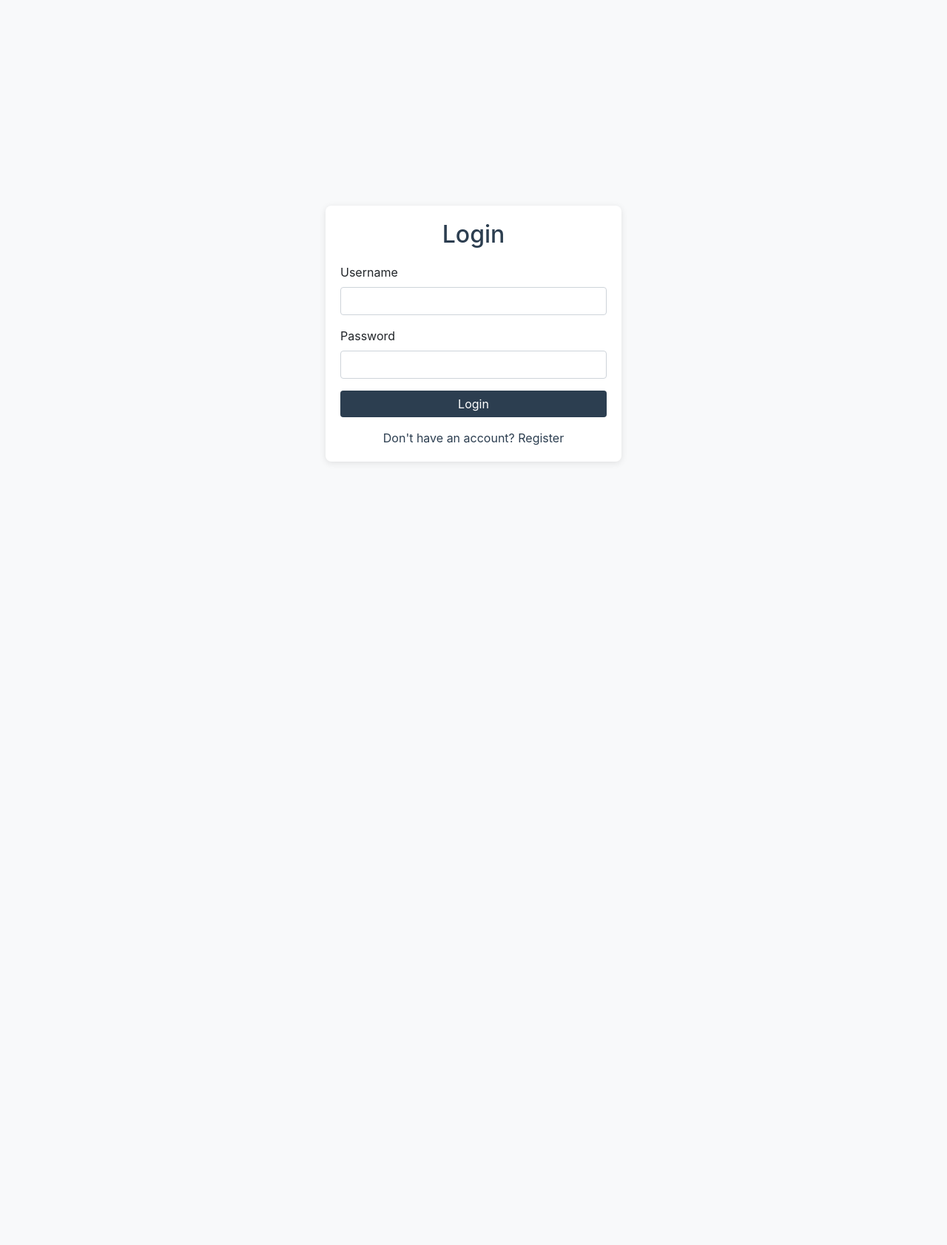
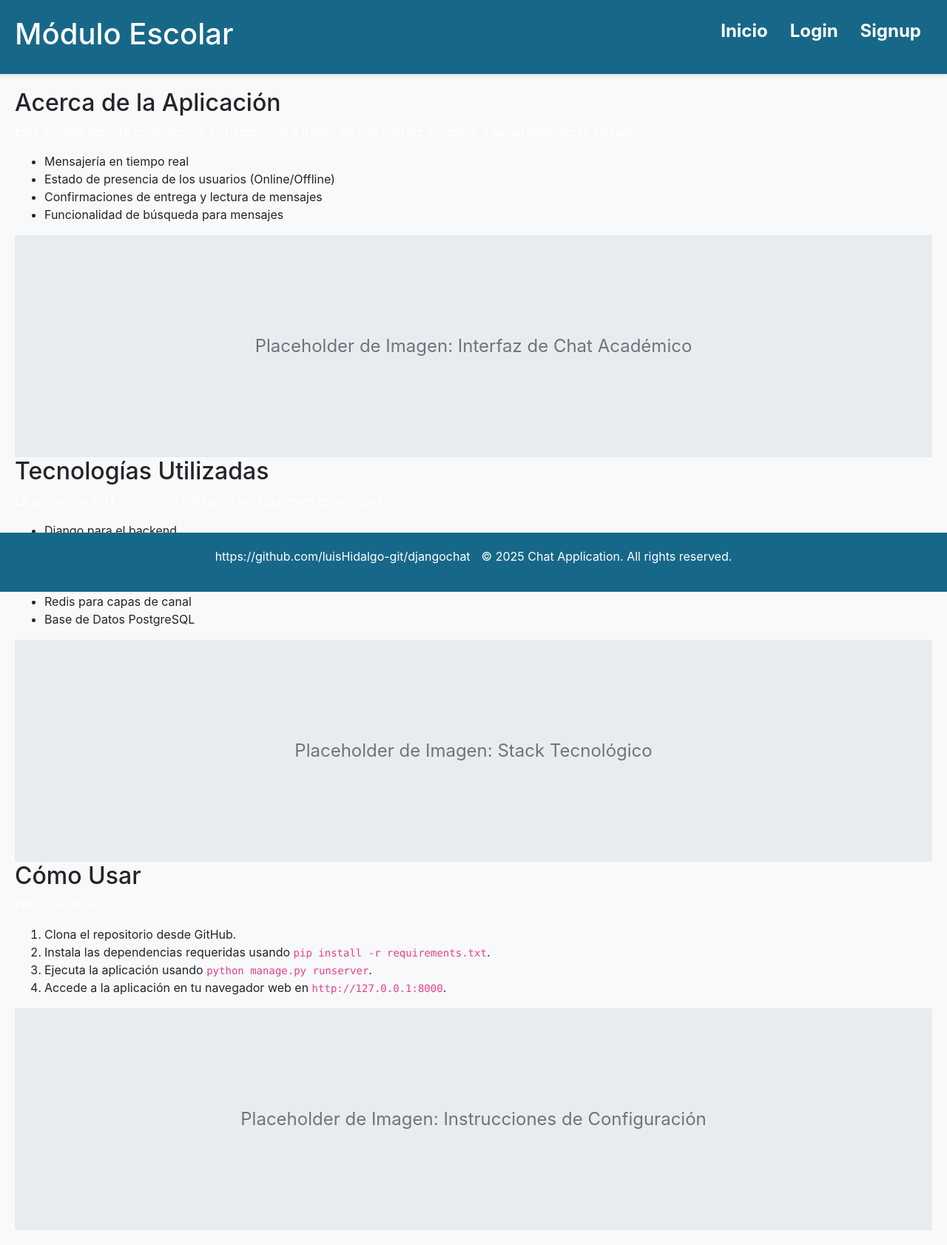
Before and after one commit to luisHidalgo-git/djangochat, a Django app: page / in a window 1280 px wide. Shown: the whole page at 74% size. Before the commit the page ends 626 px from the top, so only its background shows below. Run offline with Django 5.2, Linux system fonts and the light colour scheme; some libraries are stand-ins or nearby versions.

Commit message:
inde añadido

```diff
--- a/chat_app/urls.py
+++ b/chat_app/urls.py
@@ -21,5 +21,4 @@ urlpatterns = [
     path('admin/', admin.site.urls),
     path('', include('users.urls')),
     path('', include('chat.urls')),
-
 ]
--- /dev/null
+++ b/static/css/footer.css
@@ -0,0 +1,35 @@
+footer {
+    width: 100%;
+    background-color: rgb(23, 104, 136);
+    padding: 20px;
+    text-align: center;
+    position: fixed; /* Fija el footer en la parte inferior */
+    bottom: 0;
+    left: 0;
+}
+
+footer ul {
+    list-style-type: none;
+    display: flex;
+    justify-content: center;
+    padding: 0;
+    margin: 0;
+}
+
+footer ul li {
+    margin-right: 15px;
+}
+
+footer ul li a {
+    color: white;
+    text-decoration: none;
+}
+
+footer ul li a:hover {
+    text-decoration: none;
+    color: orange;
+}
+
+p {
+    color: rgb(255, 255, 255);
+}
--- /dev/null
+++ b/static/css/header.css
@@ -0,0 +1,38 @@
+nav {
+    width: 100%;
+    display: flex;
+    justify-content: space-between;
+    align-items: center;
+    height: 100px;
+    background-color: rgb(23, 104, 136);
+    padding: 0 20px; /* Espaciado interno */
+    box-shadow: 0 2px 5px rgba(0, 0, 0, 0.1); /* Sombra para profundidad */
+}
+
+nav ul {
+    list-style-type: none;
+    display: flex;
+    justify-content: flex-end;
+    align-items: center;
+}
+
+nav ul li {
+    padding: 20px 15px; /* Espaciado horizontal y vertical */
+}
+
+nav ul li a {
+    text-decoration: none;
+    color: white;
+    font-size: 24px; /* Tamaño de fuente más adecuado */
+    font-weight: bold; /* Cambiado a bold para mayor énfasis */
+    transition: color 0.3s ease; /* Transición suave para el hover */
+}
+
+nav ul li a:hover {
+    color: orange;
+    text-decoration: none;
+}
+
+h1 {
+    color: white;
+}
--- /dev/null
+++ b/static/css/index.css
@@ -0,0 +1,18 @@
+body {
+    background-color: #f8f9fa;
+}
+
+.content {
+    margin: 20px;
+}
+
+.image-placeholder {
+    width: 100%;
+    height: 300px;
+    background-color: #e9ecef;
+    display: flex;
+    justify-content: center;
+    align-items: center;
+    font-size: 24px;
+    color: #6c757d;
+}
--- /dev/null
+++ b/templates/footer.html
@@ -0,0 +1,7 @@
+{%load static%}
+<footer>
+    <ul>
+        <li><a href="https://github.com/luisHidalgo-git/djangochat">https://github.com/luisHidalgo-git/djangochat</a></li>
+        <p>&copy; 2025 Chat Application. All rights reserved.</p>
+    </ul>
+</footer>
--- /dev/null
+++ b/templates/header.html
@@ -0,0 +1,9 @@
+{%load static%}
+<nav>
+    <h1>Módulo Escolar</h1>
+    <ul>
+        <li><a href="{%url 'index'%}">Inicio</a></li>
+        <li><a href="{%url 'login'%}">Login</a></li>
+        <li><a href="{%url 'signup'%}">Signup</a></li>
+    </ul>
+</nav>
--- /dev/null
+++ b/templates/index.html
@@ -0,0 +1,63 @@
+{% load static %}
+<!DOCTYPE html>
+<html lang="en">
+<head>
+    <meta charset="UTF-8">
+    <meta name="viewport" content="width=device-width, initial-scale=1.0">
+    <title>Inicio</title>
+    <link rel="stylesheet" href="https://stackpath.bootstrapcdn.com/bootstrap/4.5.2/css/bootstrap.min.css">
+    <link rel="stylesheet" href="{% static 'css/index.css' %}">
+    <link rel="stylesheet" href="{% static 'css/footer.css' %}">
+    <link rel="stylesheet" href="{% static 'css/header.css' %}">
+</head>
+<body>
+    <header>
+        {% include 'header.html' %}
+    </header>
+    <div class="content">
+        <h2>Acerca de la Aplicación</h2>
+        <p>Este módulo permite comunicarse en tiempo real a través de una interfaz amigable. Las características incluyen:</p>
+        <ul>
+            <li>Mensajería en tiempo real</li>
+            <li>Estado de presencia de los usuarios (Online/Offline)</li>
+            <li>Confirmaciones de entrega y lectura de mensajes</li>
+            <li>Funcionalidad de búsqueda para mensajes</li>
+        </ul>
+
+        <div class="image-placeholder">
+            <span>Placeholder de Imagen: Interfaz de Chat Académico</span>
+        </div>
+
+        <h2>Tecnologías Utilizadas</h2>
+        <p>La aplicación está construida utilizando las siguientes tecnologías:</p>
+        <ul>
+            <li>Django para el backend</li>
+            <li>Channels para soporte de WebSocket</li>
+            <li>Autenticacion con Jason Web Token</li>
+            <li>Bootstrap para diseño responsivo</li>
+            <li>Redis para capas de canal</li>
+            <li>Base de Datos PostgreSQL</li>
+        </ul>
+
+        <div class="image-placeholder">
+            <span>Placeholder de Imagen: Stack Tecnológico</span>
+        </div>
+
+        <h2>Cómo Usar</h2>
+        <p>Para comenzar:</p>
+        <ol>
+            <li>Clona el repositorio desde GitHub.</li>
+            <li>Instala las dependencias requeridas usando <code>pip install -r requirements.txt</code>.</li>
+            <li>Ejecuta la aplicación usando <code>python manage.py runserver</code>.</li>
+            <li>Accede a la aplicación en tu navegador web en <code>http://127.0.0.1:8000</code>.</li>
+        </ol>
+
+        <div class="image-placeholder">
+            <span>Placeholder de Imagen: Instrucciones de Configuración</span>
+        </div>
+    </div>
+
+    {% include 'footer.html' %}
+
+</body>
+</html>
--- a/templates/login.html
+++ b/templates/login.html
@@ -7,9 +7,13 @@
     <title>Login Page</title>
     <link href="https://maxcdn.bootstrapcdn.com/bootstrap/4.5.2/css/bootstrap.min.css" rel="stylesheet">
     <link rel="stylesheet" href="{% static 'css/style_login.css' %}">
+    <link rel="stylesheet" href="{% static 'css/footer.css' %}">
+    <link rel="stylesheet" href="{% static 'css/header.css' %}">
 </head>
 <body>
-
+    <header>
+        {% include 'header.html' %}
+    </header>
     <div class="container">
         {% if messages %}
         <div class="container">
@@ -43,6 +47,7 @@
             </div>
         </div>
     </div>
+    {% include 'footer.html' %}
 
     <script src="https://code.jquery.com/jquery-3.5.1.slim.min.js"></script>
     <script src="https://cdn.jsdelivr.net/npm/@popperjs/core@2.9.3/dist/umd/popper.min.js"></script>
--- a/users/urls.py
+++ b/users/urls.py
@@ -1,9 +1,10 @@
 
 from django.urls import path
-from users.views import login_page, logout_page, signup_view
+from users.views import logout_page, signup_view, index, login_page
 
 urlpatterns = [
-    path('', login_page, name="login"),
+    path('', index, name="index"),
     path('logout/', logout_page, name="logout"),
     path('signup/', signup_view, name="signup"),
+    path('login/', login_page, name="login"),
 ]
--- a/users/views.py
+++ b/users/views.py
@@ -4,7 +4,8 @@ from django.contrib.auth.models import User
 from django.contrib.auth import authenticate, login, logout
 from django.contrib import messages
 
-
+def index(request):
+    return render(request, "index.html")
 
 def login_page(request):
     if request.method == 'POST':
@@ -23,13 +24,11 @@ def login_page(request):
         return redirect('/chat/Sala/')
     return render(request,'login.html')
 
-
 @login_required
 def logout_page(request):
     logout(request)
     messages.success(request, 'You have been logged out successfully.')
     return redirect('/')
-
 
 def signup_view(request):
     if request.method == 'POST':
```
Also changed, not shown: templates/signup.html (+12 -7 lines), chat/migrations/0007_message_message_type.py (added), chat/migrations/0008_remove_message_message_type.py (added), templates/home.html (line endings or trailing spaces). Lines whose indentation alone changed are shown as unchanged.
